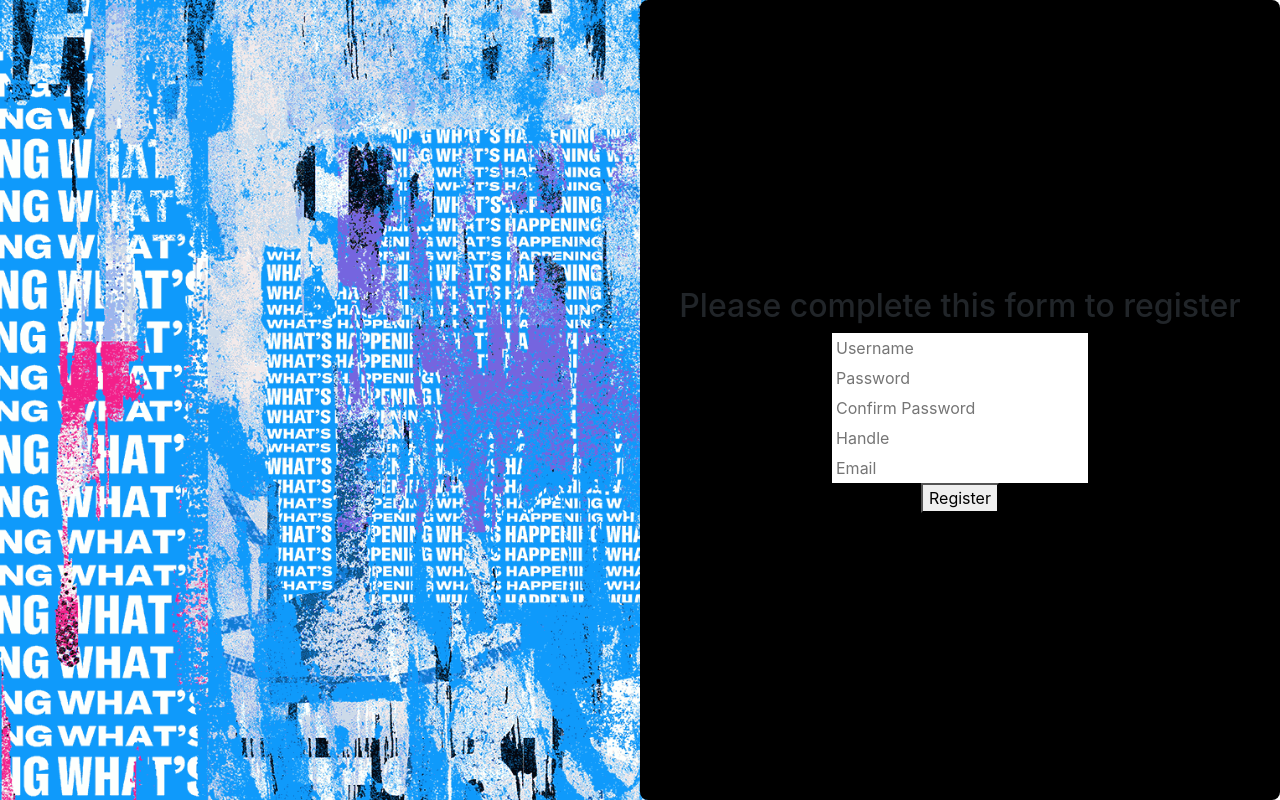
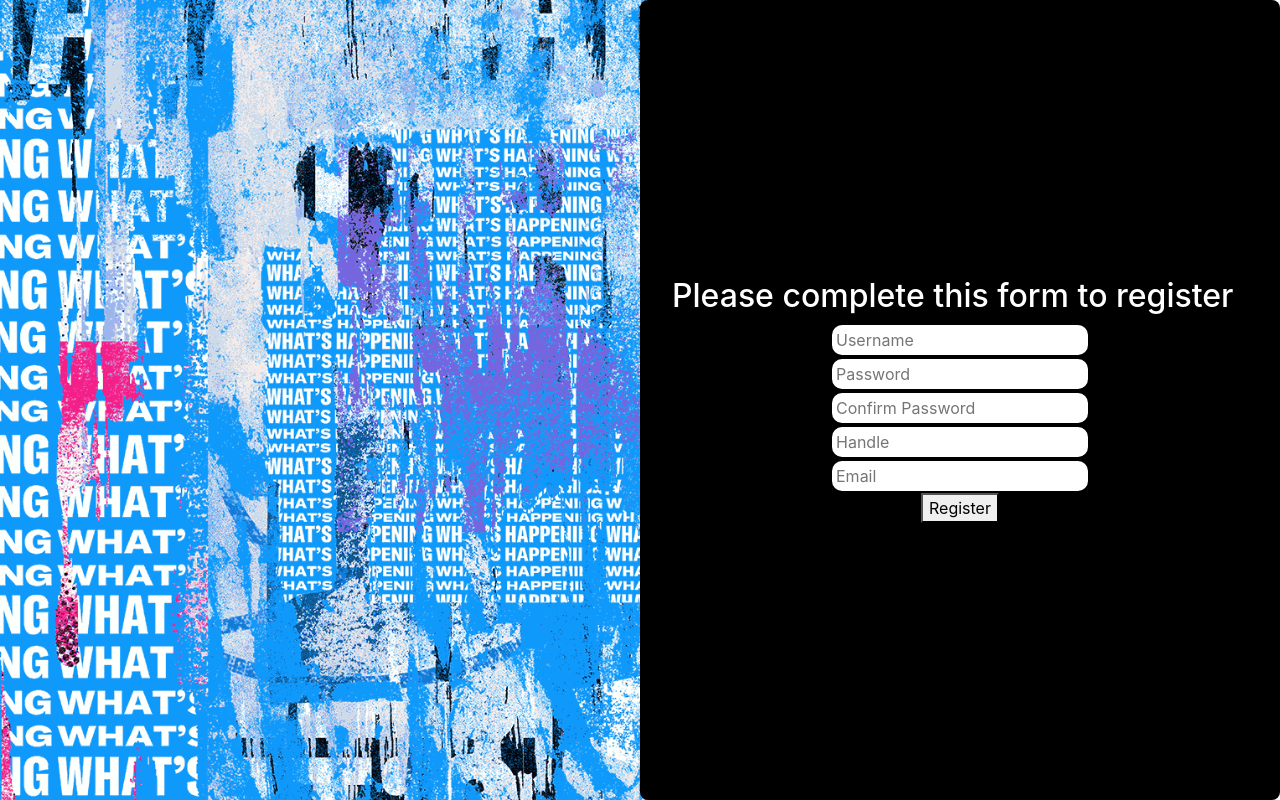
Before and after one commit to CSCI3230U/majorgroupproject-frede-avril-cody, a React (Create React App) app in the folder twitter_clone/: page / in a window 1280 px wide. Both pictures are taken after a click on the button "Register". Built offline with nearby package versions, Linux system fonts and the light colour scheme.

Commit message:
shorten title and edit title width

```diff
--- a/twitter_clone/src/styles/Register.css
+++ b/twitter_clone/src/styles/Register.css
@@ -19,6 +19,15 @@
     align-items: center;
     justify-content: center;
 }
+.register h2{
+    width: 90%;
+    color: white;
+}
+
+.register input{
+    margin: 2px 0;
+    border-radius: 10px;
+}
 
 .register-default {
     border: 2px solid hsla(0, 100%, 100%, 0);
```
